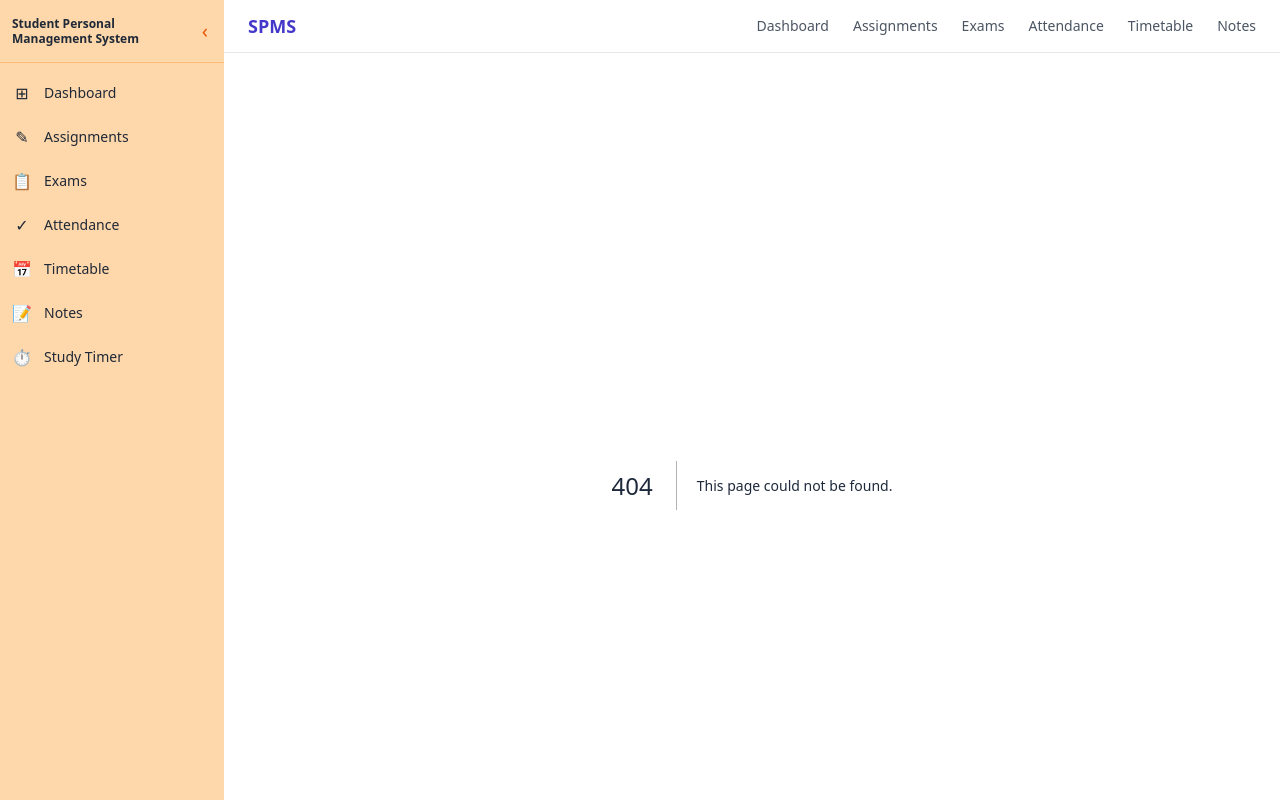
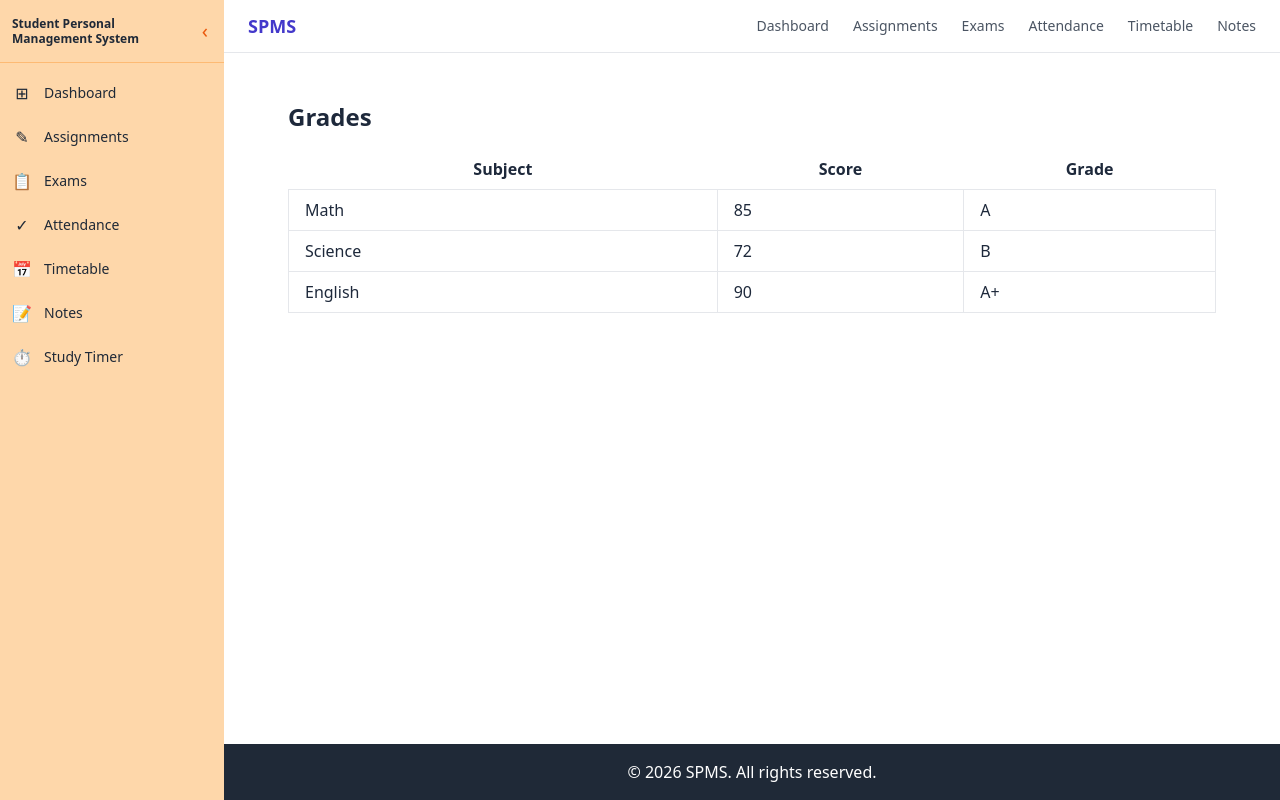
Before and after one commit to bhuvaneshsharma-noi/spms-ai-pipeline, a Next.js app in the folder spms-app/: page /grades in a window 1280 px wide. Before the commit this address had no page. Shown: the top 800 px of the page. Built offline with nearby package versions, Linux system fonts and the light colour scheme.

Commit message:
AI pipeline v2: implement SPMS-34

```diff
--- /dev/null
+++ b/spms-app/app/grades/page.tsx
@@ -0,0 +1,33 @@
+export default function GradesPage() {
+  return (
+    <div className="p-4">
+      <h1 className="text-2xl font-bold mb-4">Grades</h1>
+      <table className="min-w-full bg-white">
+        <thead>
+          <tr>
+            <th className="py-2">Subject</th>
+            <th className="py-2">Score</th>
+            <th className="py-2">Grade</th>
+          </tr>
+        </thead>
+        <tbody>
+          <tr>
+            <td className="border px-4 py-2">Math</td>
+            <td className="border px-4 py-2">85</td>
+            <td className="border px-4 py-2">A</td>
+          </tr>
+          <tr>
+            <td className="border px-4 py-2">Science</td>
+            <td className="border px-4 py-2">72</td>
+            <td className="border px-4 py-2">B</td>
+          </tr>
+          <tr>
+            <td className="border px-4 py-2">English</td>
+            <td className="border px-4 py-2">90</td>
+            <td className="border px-4 py-2">A+</td>
+          </tr>
+        </tbody>
+      </table>
+    </div>
+  );
+}
```
